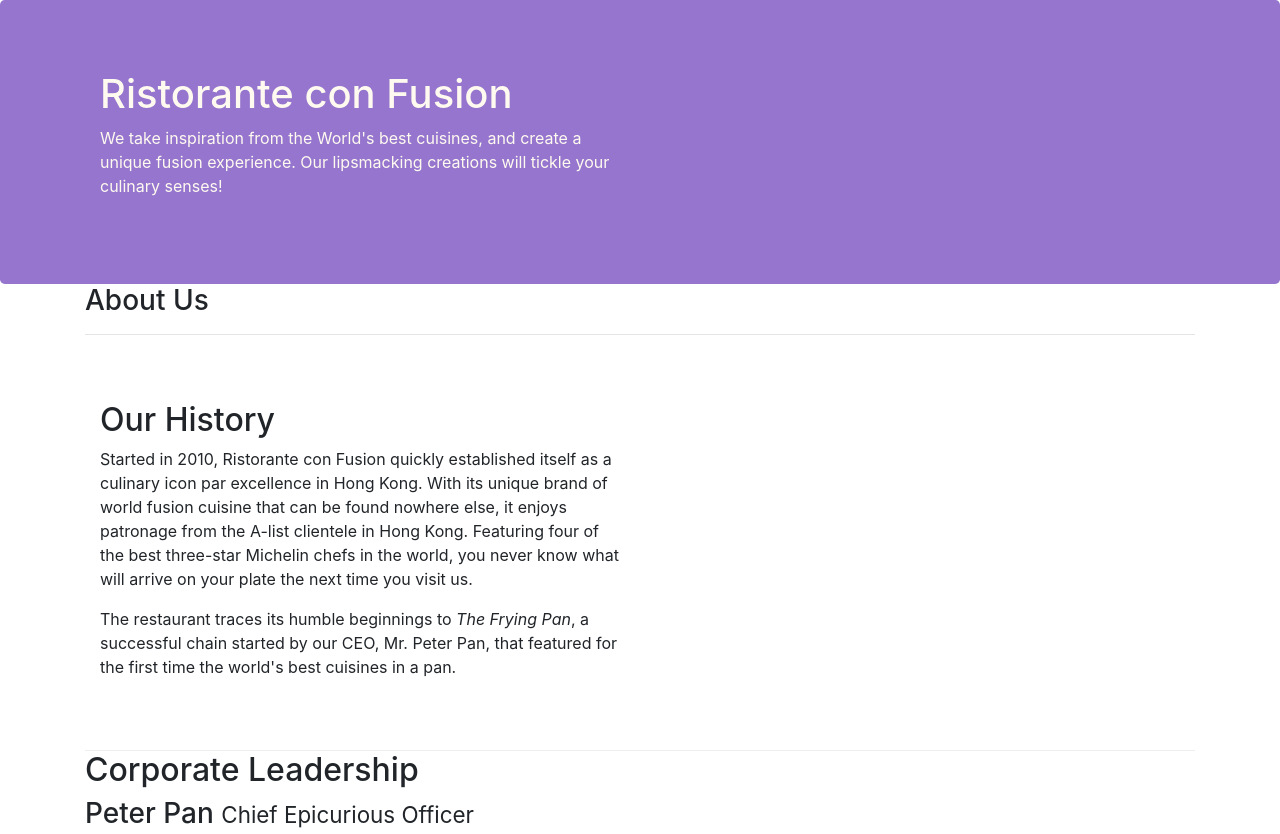
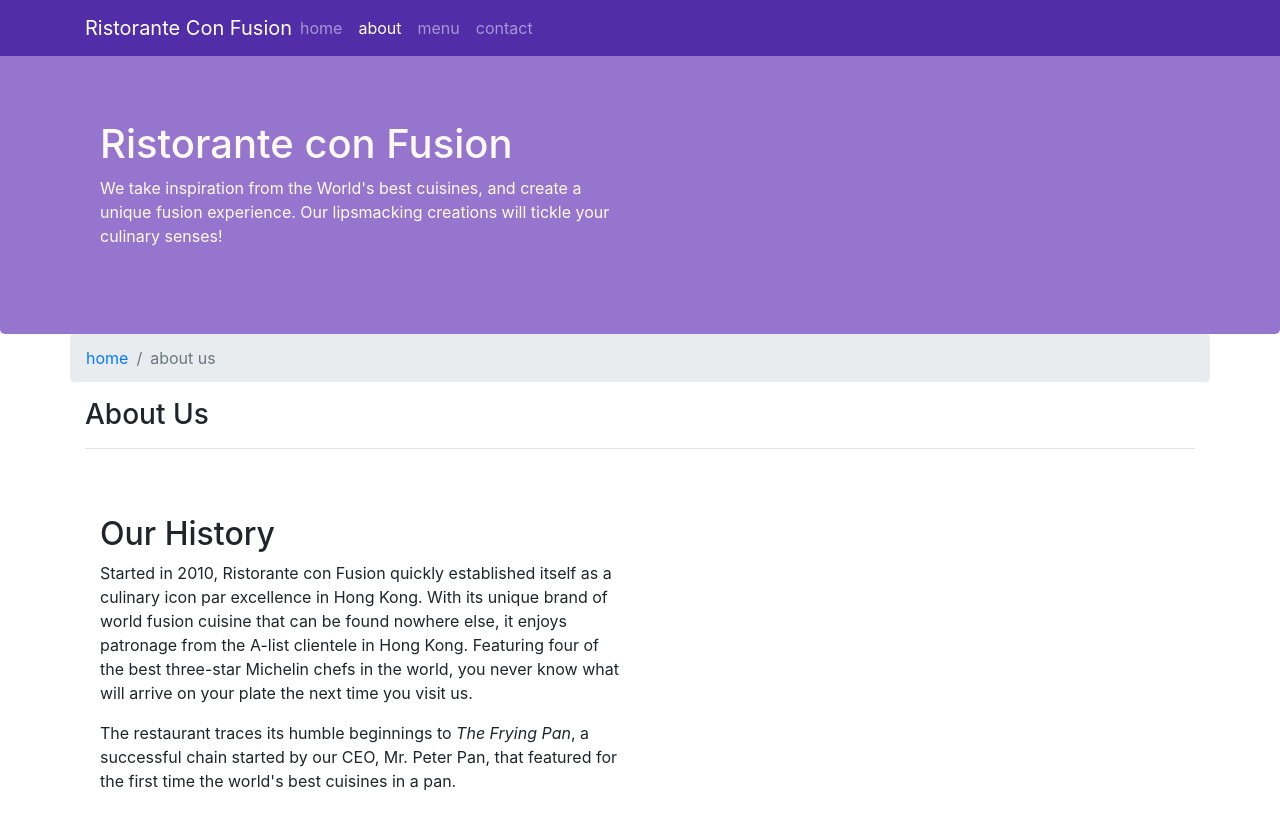
Before and after one commit to AkshayCshetty/coursera-frontend-development, a website: page Bootstrap4/conFusion/aboutus.html in a window 1280 px wide. Shown: the top 834 px of the page. Drawn offline with nearby package versions, Linux system fonts and the light colour scheme.

Commit message:
week 2 commit 1

```diff
--- a/Bootstrap4/conFusion/aboutus.html
+++ b/Bootstrap4/conFusion/aboutus.html
@@ -15,6 +15,22 @@
 </head>
 
 <body>
+    <nav class="navbar navbar-dark navbar-expand-sm fixed-top">
+            <div class="container">
+                <button class="navbar-toggler" type="buttom" data-toggle="collapse" data-target="#Navbar">
+                    <span class="nav-bar-toggler-icon"></span>
+                </button>
+                <a class="navbar-brand mr-auto" href="./index.html">Ristorante Con Fusion</a>
+                <div class="collapse navbar-collapse" id="Navbar">
+                    <ul class="navbar-nav mr-auto">
+                        <li class="nav-item"><a class="nav-link" href="./index.html">home</a></li>
+                        <li class="nav-item active"><a class="nav-link" href="#">about</a></li>
+                        <li class="nav-item"><a class="nav-link" href="#">menu</a></li>
+                        <li class="nav-item"><a class="nav-link" href="#">contact</a></li>
+                    </ul>
+                </div>
+            </div>
+    </nav>
 
     <header class="jumbotron">
         <div class="container">
@@ -30,15 +46,21 @@
     </header>
 
     <div class="container">
-        <div>
-            <div>
+        <div class="row">
+            <ol class="col-12 breadcrumb">
+                <li class="breadcrumb-item">
+                    <a href="./index.html">home</a>
+                </li>
+                <li class="breadcrumb-item active">about us </li>
+            </ol>
+            <div class="col-12">
                <h3>About Us</h3>
                <hr>
             </div>
         </div>
 
         <div class="row row-content">
-            <div class="col-xs-12 col-sm-6">
+            <div class="col-sm-6">
                 <h2>Our History</h2>
                 <p>Started in 2010, Ristorante con Fusion quickly established itself as a culinary icon par excellence in Hong Kong. With its unique brand of world fusion cuisine that can be found nowhere else, it enjoys patronage from the A-list clientele in Hong Kong.  Featuring four of the best three-star Michelin chefs in the world, you never know what will arrive on your plate the next time you visit us.</p>
                 <p>The restaurant traces its humble beginnings to <em>The Frying Pan</em>, a successful chain started by our CEO, Mr. Peter Pan, that featured for the first time the world's best cuisines in a pan.</p>
@@ -70,7 +92,7 @@
                 <div class="col-4 offset-1 col-sm-2">
                     <h5>Links</h5>
                     <ul class="list-unstyled">
-                        <li><a href="#">Home</a></li>
+                        <li><a href="./index.html">Home</a></li>
                         <li><a href="#">About</a></li>
                         <li><a href="#">Menu</a></li>
                         <li><a href="#">Contact</a></li>
--- a/Bootstrap4/conFusion/css/styles.css
+++ b/Bootstrap4/conFusion/css/styles.css
@@ -34,3 +34,12 @@ padding: 0px auto;
     color: #0f0f0f;
 
 }
+
+body{
+    padding: 50px 0px 0px 0px;
+    z-index: 0;
+}
+
+.navbar-dark{
+    background-color: #512da8;
+}
```
Also changed, not shown: Bootstrap4/conFusion/index.html (+17 -2 lines), assignemnet materials/screenshot1-assignment1.png (added), assignemnet materials/screenshot2-assignment1.png (added), git-test/aboutus.html (added), 2 other files.
